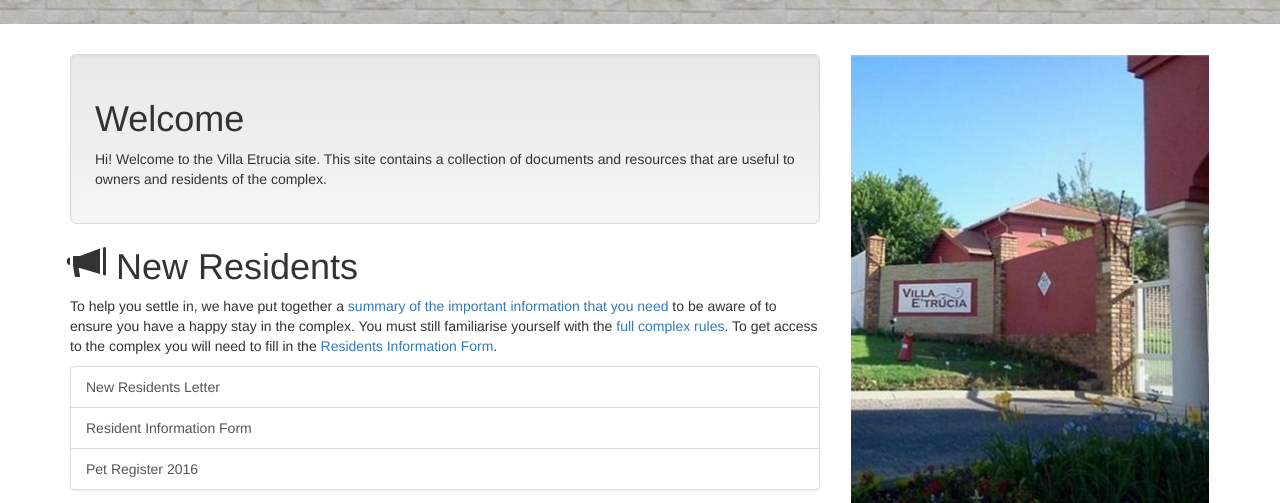
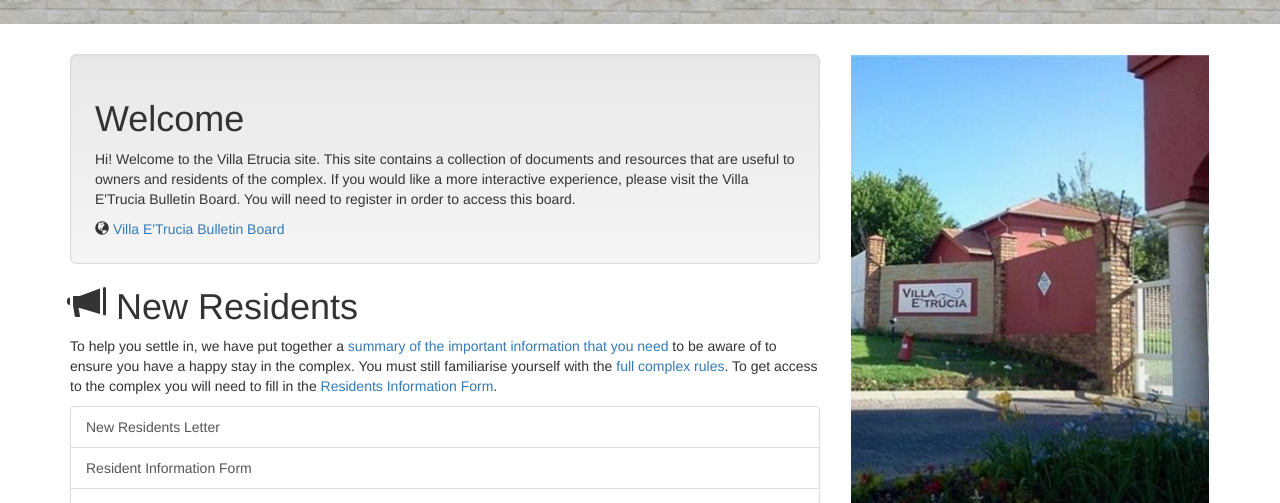
Before and after one commit to VETComplex/VETComplex, a plain HTML site: page index.html in a window 1280 px wide. Shown: the part 297-800 px from the top of the page. Drawn offline with nearby package versions, Linux system fonts and the light colour scheme; some packages are replaced by stand-ins of ours.

Commit message:
Updated the site
Added the Bulletin Board link as well as the webmaster mailto function

```diff
--- a/index.html
+++ b/index.html
@@ -47,8 +47,9 @@
                     <div class='well well-lg'>
                         <h1>Welcome</h1>
                         <p>
-                            Hi! Welcome to the Villa Etrucia site. This site contains a collection of documents and resources that are useful to owners and residents of the complex.
+                            Hi! Welcome to the Villa Etrucia site. This site contains a collection of documents and resources that are useful to owners and residents of the complex. If you would like a more interactive experience, please visit the Villa E'Trucia Bulletin Board. You will need to register in order to access this board.
                         </p>
+                        <td><i class='glyphicon glyphicon-globe'></i> <a href="http://vet.epizy.com/phpbb/" target="_blank">Villa E'Trucia Bulletin Board</a></td>
                     </div>
 
                     <h1 id='newresidents' ><i class='glyphicon glyphicon-bullhorn'></i>  New Residents</h1>
@@ -269,6 +270,7 @@
                         <li><i class='glyphicon glyphicon-globe'></i> Northriding, Gauteng</li>
                         <li></li>
                         <li><i class='glyphicon glyphicon-envelope'></i> <a href='mailto:#'>Trustees@VillaEtrucia.co.za</a></li>
+                        <td><i class='glyphicon glyphicon-envelope'></i> <a href="mailto:Webmaster@vet.epizy.com?Subject=Information%20regarding%20the%20Villa%20Etrucia%20Website"Target="_top">Webmaster</a></td>
                         <li><p><a href='#'>More About Us <i class='glyphicon glyphicon-arrow-right'></i></a></p></li>
                     </ul>
                 </div>
```
